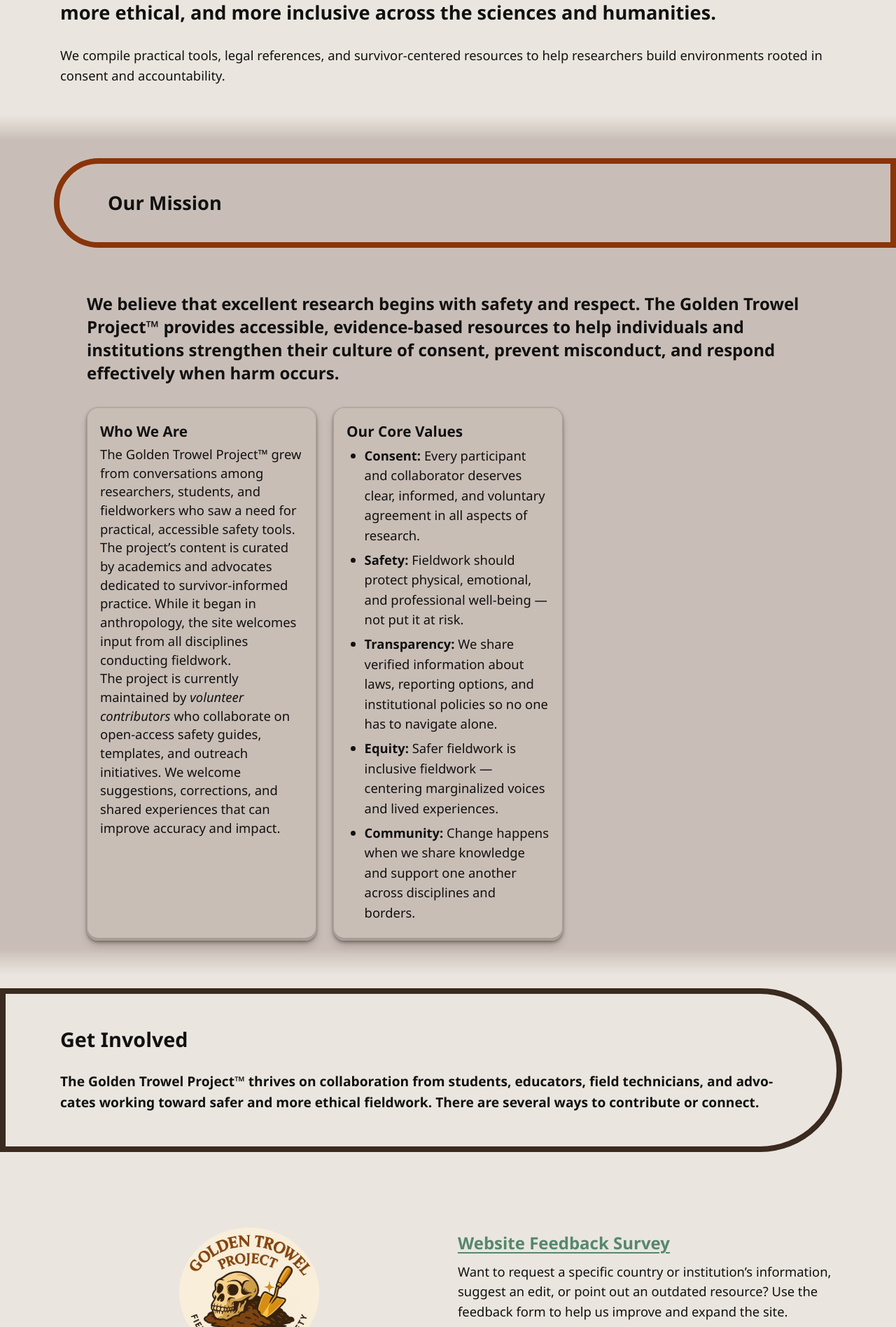
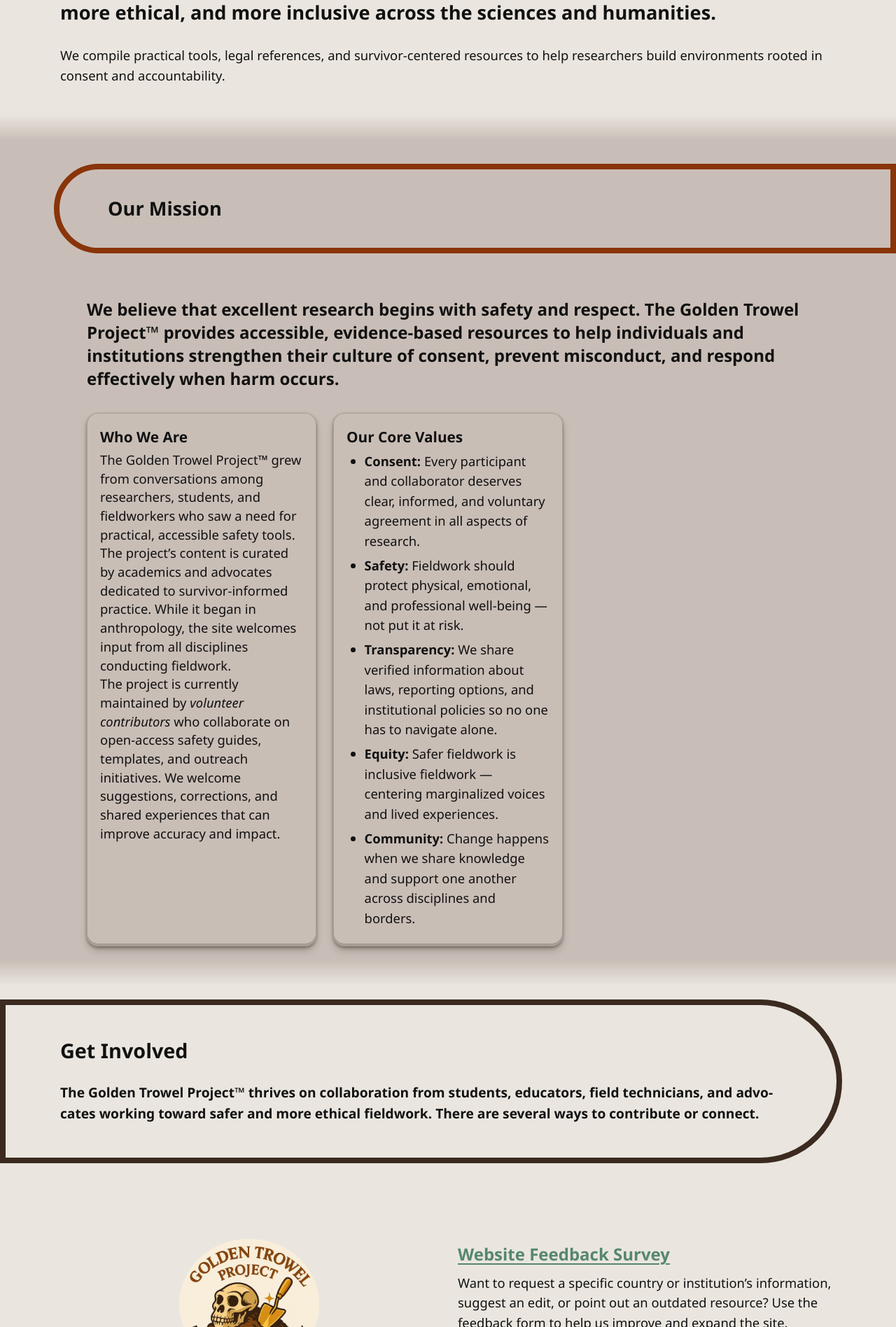
Before and after one commit to AnthroSafetyWarrior/GoldenTrowelProject, a Jekyll site: the page built from _pages/aboutus.html, in a window 1280 px wide. Shown: the part 886-2782 px from the top of the page at 70% size. Built offline with Jekyll 4.4.1, drawn with Linux system fonts in a browser that asks for light colours.

```diff
--- a/_layouts/default.html
+++ b/_layouts/default.html
@@ -957,7 +957,7 @@
   --stripe-bg: var(--wave-mid);   /* band color (overridden by modifier) */
   --stripe-bleed-top: 18px;        /* how far color extends above content */
   --stripe-bleed-bottom: 18px;     /* how far color extends below content */
-  --stripe-pad-y: 22px;            /* inside padding for content */
+  --stripe-pad-y: 30px;            /* inside padding for content */
   --stripe-section-pad-y: 8px;     /* padding on inner .section */
   --stripe-gap: 0px;               /* gap inside inner .section grid */
   --stripe-fade: 36px;             /* height of the edge fade */
@@ -965,7 +965,6 @@
   position: relative;
   isolation: isolate;
   margin: 0;
-  margin-bottom: 10px;
   padding: var(--stripe-pad-y) var(--page-pad-inline);
 }
 
@@ -1023,8 +1022,6 @@
   text-decoration-color: var(--sage);
   outline: none;
 }
-
-.stripe :last-child::after { margin-bottom: 50px; }
 
 /* ===== modifiers ===== */
 .stripe--wave-dark{ --stripe-bg: var(--wave-dark); }
```
